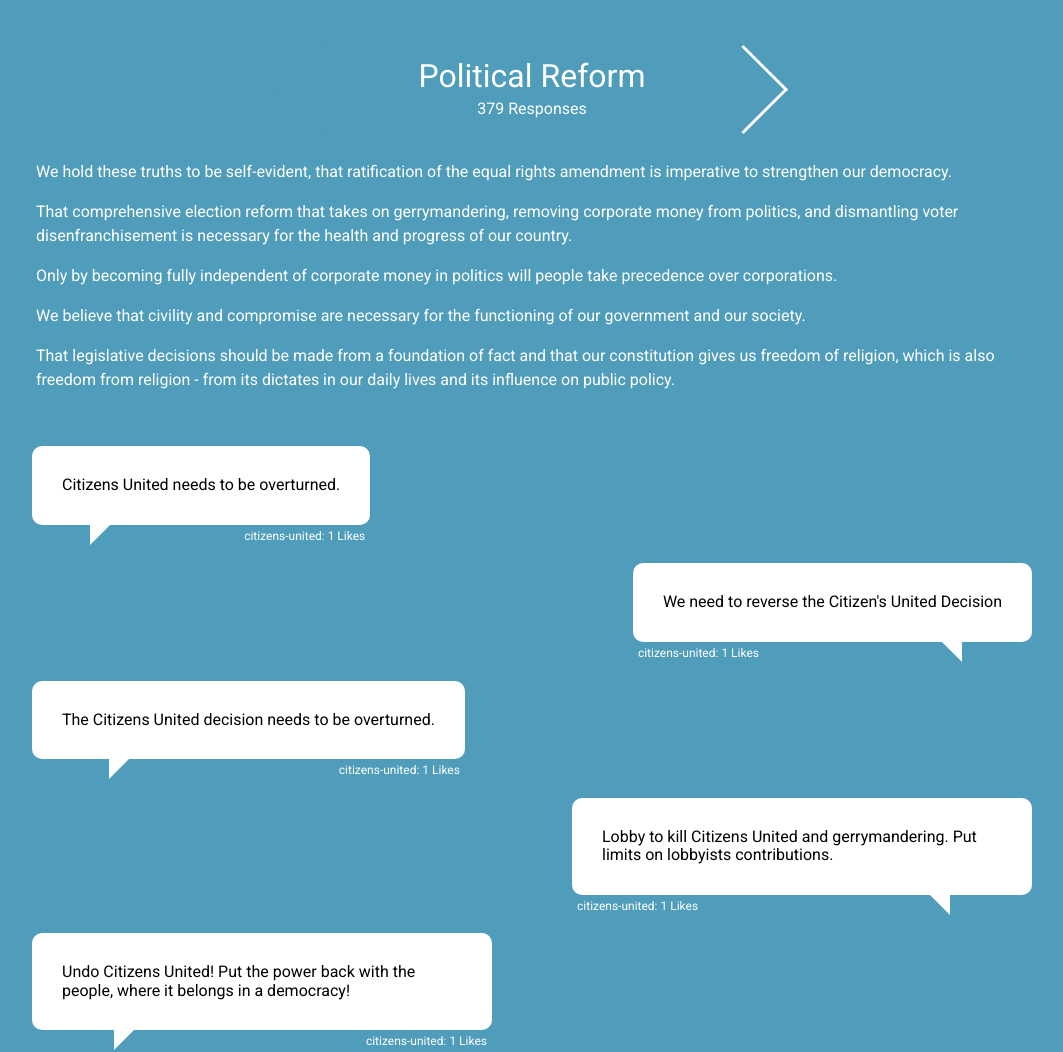
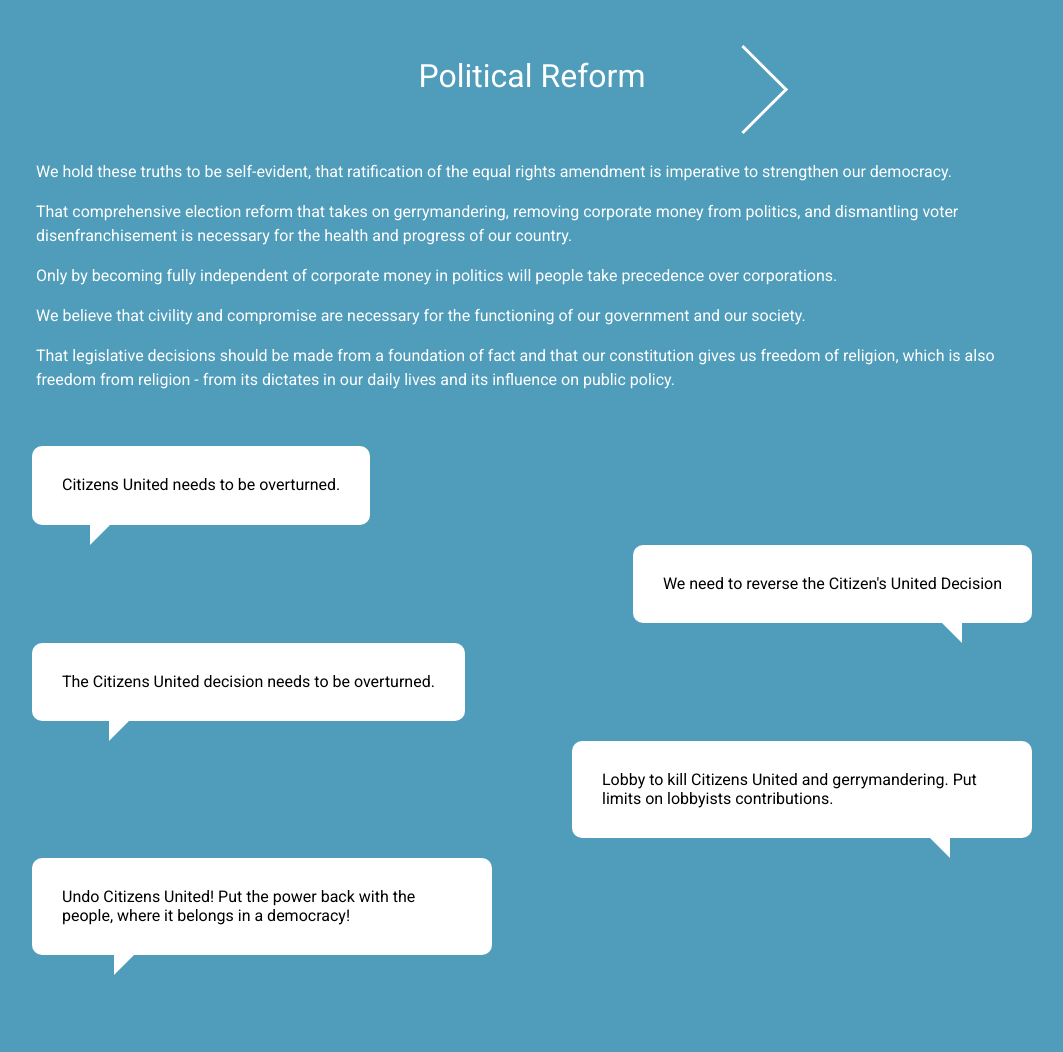
Before and after one commit to RagtagOpen/marchon-data-viz, a website: page index.html in a window 1280 px wide. Shown: the top 1052 px of the page, without its empty margins (108-1171 px from the left). Drawn offline with nearby package versions, Linux system fonts and the light colour scheme.

Commit message:
remove response counts, categories, and likes

```diff
--- a/index.html
+++ b/index.html
@@ -15,7 +15,6 @@
       <div class="select-slider">
         <div class="triangleleft" onclick="switchCategoryLeft()"></div>
         <div id="category"></div>
-        <div id="count-responses"></div>
 <!--         <select id="mySelect" style="display:none;" onchange="myFunction()">
           <option value="topic">Category</option>
         </select> -->
@@ -100,7 +99,6 @@
   for (var i = 0; i < macroCategory.categories.length; i++) {
     countResponses += listMajors(macroCategory.categories[i]);
   }
-  $('#count-responses').text(countResponses + ' Responses');
 }
 
 function listMajors(x) {
@@ -109,7 +107,7 @@
   var countResponses = 0;
   for (i = 1; i < Object.keys(content).length + 1; i++) {
     if (content[i].Category == x) {
-      var textBubble = '<div class="bubble-wrapper" style="animation-delay:' + [animationKey] + 's"><div><div class="bubble-body">' + content[i]['comment-body'] + '</div><div class="bubble-footer u-text-white">' + content[i]['Category'] + ':  ' + content[i]['agrees'] + ' Likes   ' + '</div></div></div>';
+      var textBubble = '<div class="bubble-wrapper" style="animation-delay:' + [animationKey] + 's"><div><div class="bubble-body">' + content[i]['comment-body'] + '</div></div></div>';
       // pre.innerHTML += textBubble;
       $('#content').append(textBubble);
       animationKey++;
```
